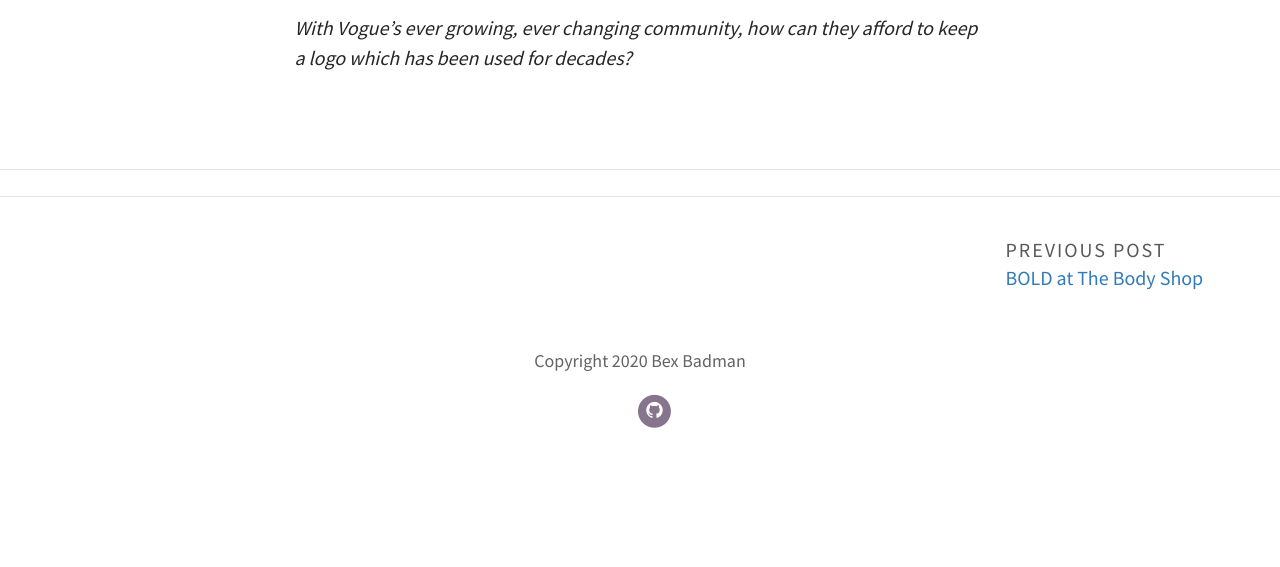
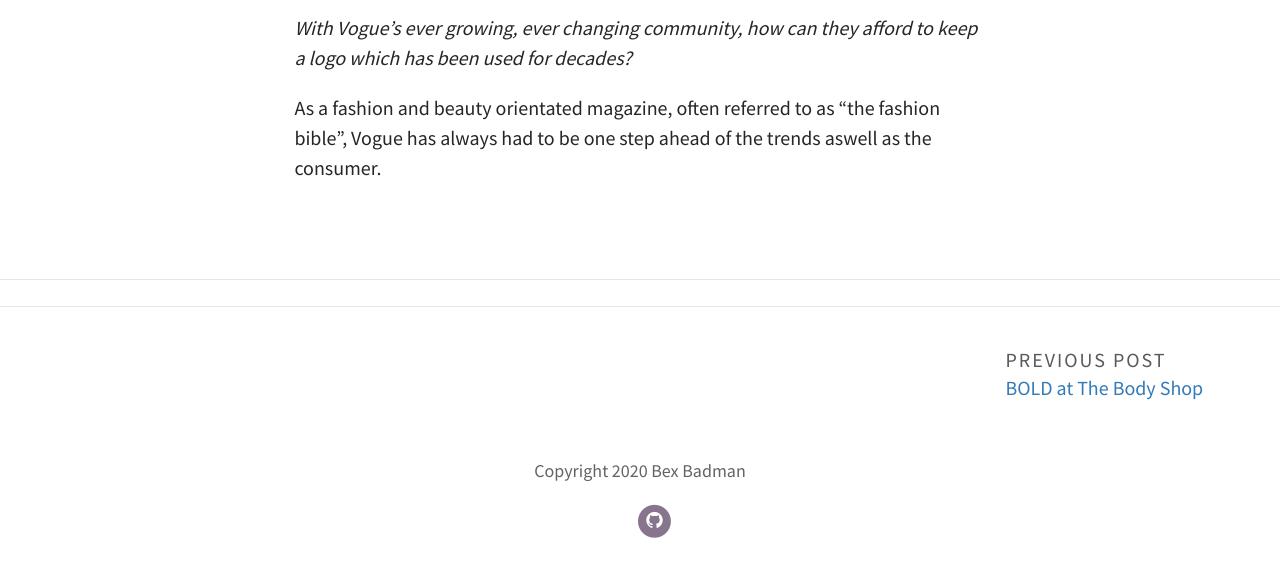
Before and after one commit to rebeccabadman1999/Bex-Badman-Blog, a Jekyll site: the page built from _posts/2020-10-12-the-iconic-voice-of-vogue.md, in a window 1280 px wide. Shown: the part 340-907 px from the top of the page. Built offline with Jekyll 4.4.1, drawn with Linux system fonts in a browser that asks for light colours; some web fonts are replaced; comment, search, counter and statistics services are not loaded.

Commit message:
Update Post “2020-10-12-the-iconic-voice-of-vogue”

```diff
--- a/_posts/2020-10-12-the-iconic-voice-of-vogue.md
+++ b/_posts/2020-10-12-the-iconic-voice-of-vogue.md
@@ -6,3 +6,5 @@
 comments: true
 ---
 *With Vogue's ever growing, ever changing community, how can they afford to keep a logo which has been used for decades?*
+
+As a fashion and beauty orientated magazine, often referred to as "the fashion bible", Vogue has always had to be one step ahead of the trends aswell as the consumer.
```
